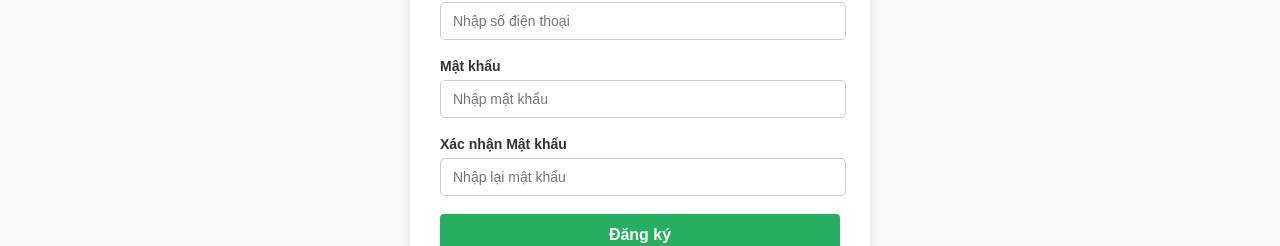
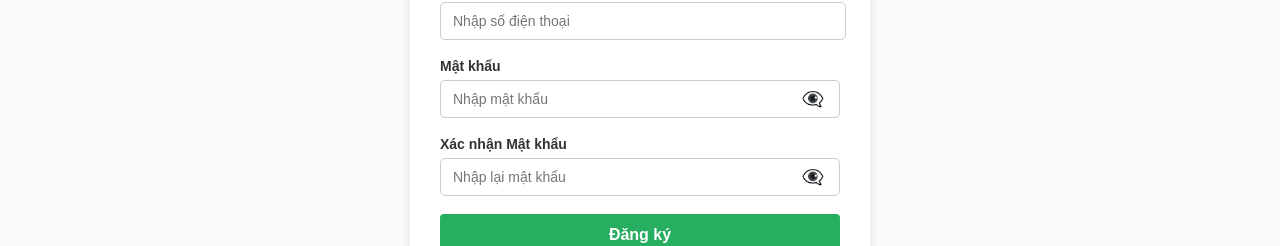
Before and after one commit to cmc-uni-projects/4c-tc-recruitment-management-frontend, a React (Vite) app: page /register in a window 1280 px wide. Shown: the part 676-922 px from the top of the page. Built offline with nearby package versions, Linux system fonts and the light colour scheme.

Commit message:
cập nhật ẩn hiện mật khẩu

```diff
--- a/src/App.jsx
+++ b/src/App.jsx
@@ -1,13 +1,11 @@
-// App.jsx
 import { Routes, Route } from "react-router-dom";
 import HomePage from "./pages/Home/HomePage";
 import LoginPage from "./pages/Login/LoginPage";
 import RegisterPage from "./pages/Register/RegisterPage";
 import RequestResetPage from "./pages/ForgotPassword/RequestResetPage";
 import ResetPasswordPage from "./pages/ForgotPassword/ResetPasswordPage";
+import VerifyEmailPage from "./pages/VerifyEmail/VerifyEmailPage";
 import ResetSuccessPage from "./pages/ForgotPassword/ResetSuccessPage";
-import VerifyEmailPage from "./pages/VerifyEmail/VerifyEmailPage";
-
 function App() {
   return (
     <Routes>
@@ -16,8 +14,8 @@ function App() {
       <Route path="/register" element={<RegisterPage />} />
       <Route path="/request-reset" element={<RequestResetPage />} />
       <Route path="/reset-password" element={<ResetPasswordPage />} />
+      <Route path="/verify" element={<VerifyEmailPage />} />
       <Route path="/reset-success" element={<ResetSuccessPage />} />
-      <Route path="/verify-email" element={<VerifyEmailPage />} />
     </Routes>
   );
 }
--- a/src/components/ForgotPassword/ForgotPassword.css
+++ b/src/components/ForgotPassword/ForgotPassword.css
@@ -12,3 +12,23 @@
   text-align: center;
   font-weight: 500;
 }
+.password-wrapper {
+  position: relative;
+  display: flex;
+  align-items: center;
+}
+
+.password-wrapper input {
+  flex: 1;
+  padding-right: 40px;
+}
+
+.toggle-password {
+  position: absolute;
+  right: 10px;
+  background: none;
+  border: none;
+  cursor: pointer;
+  font-size: 18px;
+  color: #555;
+}
--- a/src/components/ForgotPassword/ResetPasswordSection.jsx
+++ b/src/components/ForgotPassword/ResetPasswordSection.jsx
@@ -1,4 +1,4 @@
-// components/ForgotPassword/ResetPasswordSection.jsx
+
 import { useState, useEffect } from "react";
 import { useFormik } from "formik";
 import * as Yup from "yup";
@@ -19,12 +19,12 @@ export default function ResetPasswordSection() {
   const [searchParams] = useSearchParams();
   const token = searchParams.get("token");
 
-
   const [validating, setValidating] = useState(true);
   const [isValidToken, setIsValidToken] = useState(false);
-
   const [message, setMessage] = useState("");
   const [error, setError] = useState("");
+  const [showPassword, setShowPassword] = useState(false);
+  const [showConfirmPassword, setShowConfirmPassword] = useState(false);
   const navigate = useNavigate();
 
   useEffect(() => {
@@ -36,12 +36,15 @@ export default function ResetPasswordSection() {
 
     validateResetToken(token)
       .then((res) => {
-        if (res.data === "Token hợp lệ" || res.data?.message === "Token hợp lệ" || res.data?.valid === true) {
+        if (
+          res.data === "Token hợp lệ" ||
+          res.data?.message === "Token hợp lệ" ||
+          res.data?.valid === true
+        ) {
           setIsValidToken(true);
         } else {
           setError("Liên kết không hợp lệ hoặc đã hết hạn.");
         }
-
       })
       .catch(() => {
         setError("Liên kết không hợp lệ hoặc đã hết hạn.");
@@ -76,6 +79,7 @@ export default function ResetPasswordSection() {
     );
   }
 
+
   if (!isValidToken) {
     return (
       <div className="login-section">
@@ -90,10 +94,11 @@ export default function ResetPasswordSection() {
     );
   }
 
+
 return (
     <div className="login-section">
       <div className="login-banner">
-        <img src="/logo.png" alt="Logo" className="logo" />
+        /logo.png
         <h1>SmartHire</h1>
       </div>
 
@@ -104,28 +109,46 @@ export default function ResetPasswordSection() {
         <form onSubmit={formik.handleSubmit} className="login-form">
           <div className="form-group">
             <label>Mật khẩu mới</label>
+            <div className="password-wrapper">
               <input
-              type="password"
+                type={showPassword ? "text" : "password"}
                 name="newPassword"
                 placeholder="Ít nhất 6 ký tự"
                 {...formik.getFieldProps("newPassword")}
               />
-            {formik.touched.newPassword && formik.errors.newPassword ? (
+              <button
+                type="button"
+                className="toggle-password"
+                onClick={() => setShowPassword(!showPassword)}
+              >
+                {showPassword ? "👁️" : "👁️‍🗨️"}
+              </button>
+            </div>
+            {formik.touched.newPassword && formik.errors.newPassword && (
               <div className="error-text">{formik.errors.newPassword}</div>
-            ) : null}
+            )}
           </div>
 
           <div className="form-group">
             <label>Xác nhận mật khẩu</label>
+            <div className="password-wrapper">
               <input
-              type="password"
+                type={showConfirmPassword ? "text" : "password"}
                 name="confirmPassword"
                 placeholder="Nhập lại mật khẩu"
                 {...formik.getFieldProps("confirmPassword")}
               />
-            {formik.touched.confirmPassword && formik.errors.confirmPassword ? (
+              <button
+                type="button"
+                className="toggle-password"
+                onClick={() => setShowConfirmPassword(!showConfirmPassword)}
+              >
+                {showConfirmPassword ? "👁️" : "👁️‍🗨️"}
+              </button>
+            </div>
+            {formik.touched.confirmPassword && formik.errors.confirmPassword && (
               <div className="error-text">{formik.errors.confirmPassword}</div>
-            ) : null}
+            )}
           </div>
 
           {message && <div className="success-text">{message}</div>}
--- a/src/components/Login/LoginSection.css
+++ b/src/components/Login/LoginSection.css
@@ -215,3 +215,23 @@
     padding: 30px 20px;
   }
 }
+.password-wrapper {
+  position: relative;
+  display: flex;
+  align-items: center;
+}
+
+.password-wrapper input {
+  flex: 1;
+  padding-right: 40px;
+}
+
+.toggle-password {
+  position: absolute;
+  right: 10px;
+  background: none;
+  border: none;
+  cursor: pointer;
+  font-size: 18px;
+  color: #555;
+}
--- a/src/components/Login/LoginSection.jsx
+++ b/src/components/Login/LoginSection.jsx
@@ -1,10 +1,12 @@
+
 import { useFormik } from "formik";
 import "./LoginSection.css";
 import LoginSocial from "./LoginSocial";
 import * as Yup from "yup";
-import { login } from "../../services/auth.services"; // ✅ Import login API
-import { useNavigate } from "react-router-dom"; // ✅ Điều hướng
+import { login } from "../../services/auth.services";
+import { useNavigate } from "react-router-dom";
 import bannerImg from "../../assets/logo.jpg";
+import { useState } from "react";
 
 const formLoginSchema = Yup.object({
   password: Yup.string().required("Required"),
@@ -12,7 +14,8 @@ const formLoginSchema = Yup.object({
 });
 
 export default function LoginSection() {
-  const navigate = useNavigate(); // ✅ Hook điều hướng
+  const navigate = useNavigate();
+  const [showPassword, setShowPassword] = useState(false);
 
   const loginForm = useFormik({
     initialValues: {
@@ -22,16 +25,10 @@ export default function LoginSection() {
     validationSchema: formLoginSchema,
     onSubmit: async (values) => {
       try {
-        // ✅ Gọi API login
         const res = await login(values.email, values.password);
-
-        // ✅ Lưu token
         localStorage.setItem("token", res.data.accessToken);
         localStorage.setItem("refreshToken", res.data.refreshToken);
-
         alert("Đăng nhập thành công!");
-
-        // ✅ Chuyển hướng
         navigate("/");
       } catch {
         alert("Sai email hoặc mật khẩu!");
@@ -46,17 +43,17 @@ export default function LoginSection() {
         <img src={bannerImg} alt="Logo" className="logo" />
         <h1>SmartHire</h1>
         <p>
-          SmartHire - Hệ sinh thái nhân sự tiên phong ứng dụng công nghệ tại
-          Việt Nam
+          SmartHire - Hệ sinh thái nhân sự tiên phong ứng dụng công nghệ tại Việt Nam
         </p>
       </div>
 
+
       {/* Form */}
+
 <div className="login-box">
         <h2>Chào mừng bạn đã quay trở lại</h2>
         <p>
-          Cùng xây dựng một hồ sơ nổi bật và nhận được các cơ hội sự nghiệp lý
-          tưởng
+          Cùng xây dựng một hồ sơ nổi bật và nhận được các cơ hội sự nghiệp lý tưởng
         </p>
 
         <form onSubmit={loginForm.handleSubmit} className="login-form">
@@ -66,6 +63,7 @@ export default function LoginSection() {
               type="email"
               name="email"
               onChange={loginForm.handleChange}
+              value={loginForm.values.email}
               placeholder="Email"
               required
             />
@@ -73,13 +71,23 @@ export default function LoginSection() {
 
           <div className="form-group">
             <label>Mật khẩu</label>
+            <div className="password-wrapper">
               <input
-              type="password"
+                type={showPassword ? "text" : "password"}
                 name="password"
                 onChange={loginForm.handleChange}
+                value={loginForm.values.password}
                 placeholder="Mật khẩu"
                 required
               />
+              <button
+                type="button"
+                className="toggle-password"
+                onClick={() => setShowPassword(!showPassword)}
+              >
+                {showPassword ? "👁️" : "👁️‍🗨️"}
+              </button>
+            </div>
           </div>
 
           <div className="form-options">
--- a/src/components/Register/RegisterSection.css
+++ b/src/components/Register/RegisterSection.css
@@ -203,3 +203,23 @@
         padding: 30px 20px;
     }
 }
+.password-wrapper {
+  position: relative;
+  display: flex;
+  align-items: center;
+}
+
+.password-wrapper input {
+  flex: 1;
+  padding-right: 40px;
+}
+
+.toggle-password {
+  position: absolute;
+  right: 10px;
+  background: none;
+  border: none;
+  cursor: pointer;
+  font-size: 18px;
+  color: #555;
+}
--- a/src/components/Register/RegisterSection.jsx
+++ b/src/components/Register/RegisterSection.jsx
@@ -1,4 +1,3 @@
-
 
 import { useFormik } from "formik";
 import "./RegisterSection.css";
@@ -24,6 +23,8 @@ const formRegisterSchema = Yup.object({
 
 export default function RegisterSection() {
   const [loading, setLoading] = useState(false);
+  const [showPassword, setShowPassword] = useState(false);
+  const [showVerifyPassword, setShowVerifyPassword] = useState(false);
   const navigate = useNavigate();
 
   const RegisterForm = useFormik({
@@ -74,17 +75,16 @@ export default function RegisterSection() {
       <div className="login-banner">
         <h1>SmartHire</h1>
         <p>
-          SmartHire - Hệ sinh thái nhân sự tiên phong ứng dụng công nghệ tại
-          Việt Nam
+          SmartHire - Hệ sinh thái nhân sự tiên phong ứng dụng công nghệ tại Việt Nam
         </p>
       </div>
 
       {/* Form */}
+
 <div className="login-box">
         <h2>Chào mừng bạn đến với SmartHire</h2>
         <p>
-          Cùng xây dựng một hồ sơ nổi bật và nhận được các cơ hội sự nghiệp lý
-          tưởng
+          Cùng xây dựng một hồ sơ nổi bật và nhận được các cơ hội sự nghiệp lý tưởng
         </p>
 
         <form onSubmit={RegisterForm.handleSubmit} className="register-form">
@@ -132,13 +132,22 @@ export default function RegisterSection() {
 
           <div className="form-group">
             <label>Mật khẩu</label>
+            <div className="password-wrapper">
               <input
-              type="password"
+                type={showPassword ? "text" : "password"}
                 name="password"
                 onChange={RegisterForm.handleChange}
                 placeholder="Nhập mật khẩu"
                 value={RegisterForm.values.password}
               />
+              <button
+                type="button"
+                className="toggle-password"
+                onClick={() => setShowPassword(!showPassword)}
+              >
+                {showPassword ? "👁️" : "👁️‍🗨️"}
+              </button>
+            </div>
             {RegisterForm.touched.password && RegisterForm.errors.password && (
               <div className="error-text">{RegisterForm.errors.password}</div>
             )}
@@ -146,18 +155,24 @@ export default function RegisterSection() {
 
           <div className="form-group">
             <label>Xác nhận Mật khẩu</label>
+            <div className="password-wrapper">
               <input
-              type="password"
+                type={showVerifyPassword ? "text" : "password"}
                 name="verifypassword"
                 onChange={RegisterForm.handleChange}
                 placeholder="Nhập lại mật khẩu"
                 value={RegisterForm.values.verifypassword}
               />
-            {RegisterForm.touched.verifypassword &&
-              RegisterForm.errors.verifypassword && (
-                <div className="error-text">
-                  {RegisterForm.errors.verifypassword}
+              <button
+                type="button"
+                className="toggle-password"
+                onClick={() => setShowVerifyPassword(!showVerifyPassword)}
+              >
+                {showVerifyPassword ? "👁️" : "👁️‍🗨️"}
+              </button>
             </div>
+            {RegisterForm.touched.verifypassword && RegisterForm.errors.verifypassword && (
+              <div className="error-text">{RegisterForm.errors.verifypassword}</div>
             )}
           </div>
 
```
Lines whose indentation alone changed are shown as unchanged.
